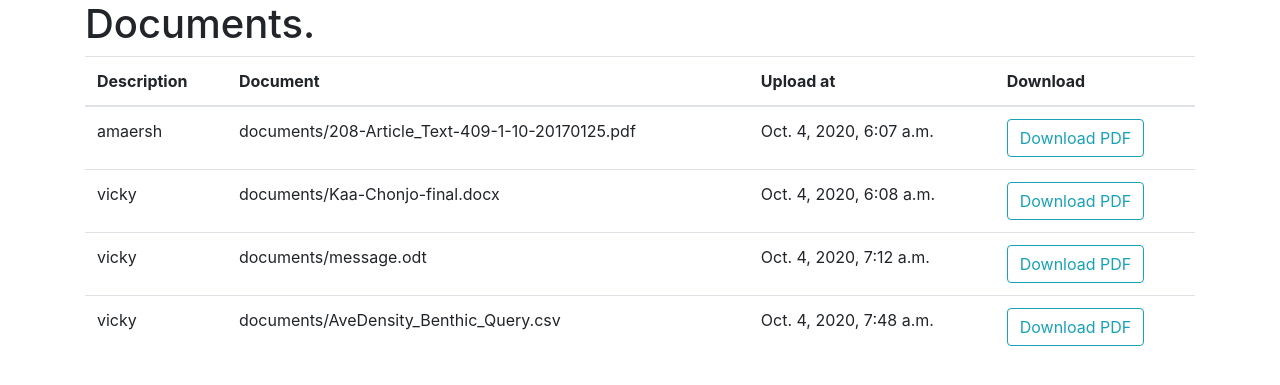
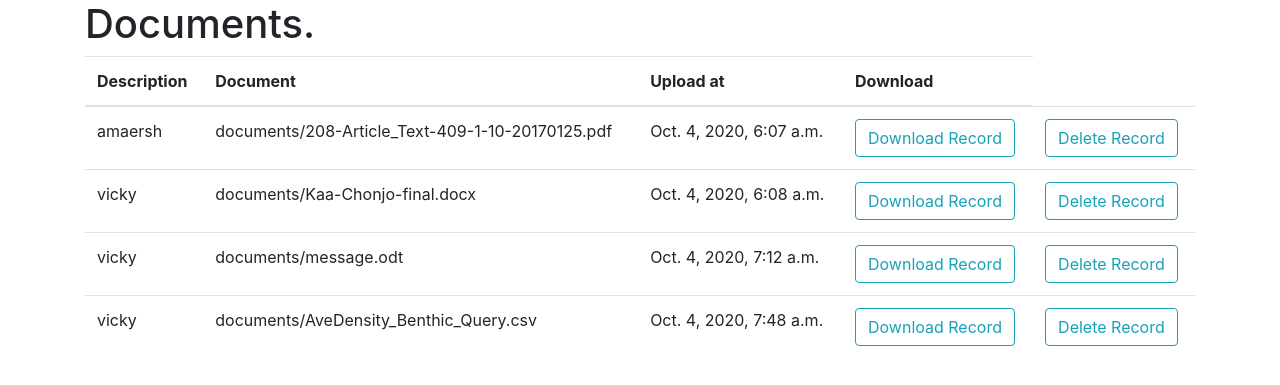
Before and after one commit to lukoritob/Tum, a Django app: page /bmcs/doc/ in a window 1280 px wide. Shown: the part 72-457 px from the top of the page. Run offline with Django 3.2, Linux system fonts and the light colour scheme; data comes from the database, SQL or seed files in the repository; both versions use the stored data as it was after the commit; some libraries are stand-ins or nearby versions.

Commit message:
delete and download button

```diff
--- a/bmcs/urls.py
+++ b/bmcs/urls.py
@@ -31,4 +31,6 @@ path('display5/', views.display5, name='display5'),
 
 path('document/<str:doc>', views.board, name="document"),
 
+path('delete/<str:doc>', views.delete, name="delete"),
+
 ]
--- a/bmcs/views.py
+++ b/bmcs/views.py
@@ -14,8 +14,6 @@ def aboard(request):
     return render(request, 'bmcs/aboard.html', {'documents':documents})
 
 def board(request,doc):
-    #for i in doc:
-    #document = Document.objects.get(pk=doc)
     documents = Document.objects.all()
     response = ''
     for i in documents:
@@ -23,11 +21,27 @@ def board(request,doc):
         if int(i.id) == int(doc):
             path = str(i.document)
             print(path)
-            response = HttpResponse(content_type=kwds.get('application/force-download')) #return HttpResponse(txt, content_type=kwds.get('mimetype','text/html'))
+            response = HttpResponse(content_type='application/force-download')
             response['Content-Disposition'] = 'attachment; filename=%s' % smart_str(path)
             response['X-Sendfile'] = smart_str(path)
     return response
-    #return True #render(request, 'bmcs/aboard.html', {'documents':doc})
+
+def board(request,doc):
+    documents = Document.objects.all()
+    response = ''
+    for i in documents:
+        print(i.id)
+        if int(i.id) == int(doc):
+            path = str(i.document)
+            print(path)
+            response = HttpResponse(content_type='application/force-download')
+            response['Content-Disposition'] = 'attachment; filename=%s' % smart_str(path)
+            response['X-Sendfile'] = smart_str(path)
+    return response
+
+def delete(request,doc):
+    Document.objects.get(id= doc).delete()
+    return redirect('doc')
 
 
 def model_form_upload(request):
--- a/templates/bmcs/aboard.html
+++ b/templates/bmcs/aboard.html
@@ -18,7 +18,10 @@
                 <td>{{item.document}}</td>
                 <td>{{item.upload_at}}</td>
                 <td>
-                    <a href="{% url 'document' item.id %}" class="btn btn-outline-info">Download PDF</a>
+                    <a href="{% url 'document' item.id %}" class="btn btn-outline-info">Download Record</a>
+                </td>
+                <td>
+                    <a href="{% url 'delete' item.id %}" class="btn btn-outline-info">Delete Record</a>
                 </td>
             </tr>
             {% endfor %}
```
Also changed, not shown: db.sqlite3.
